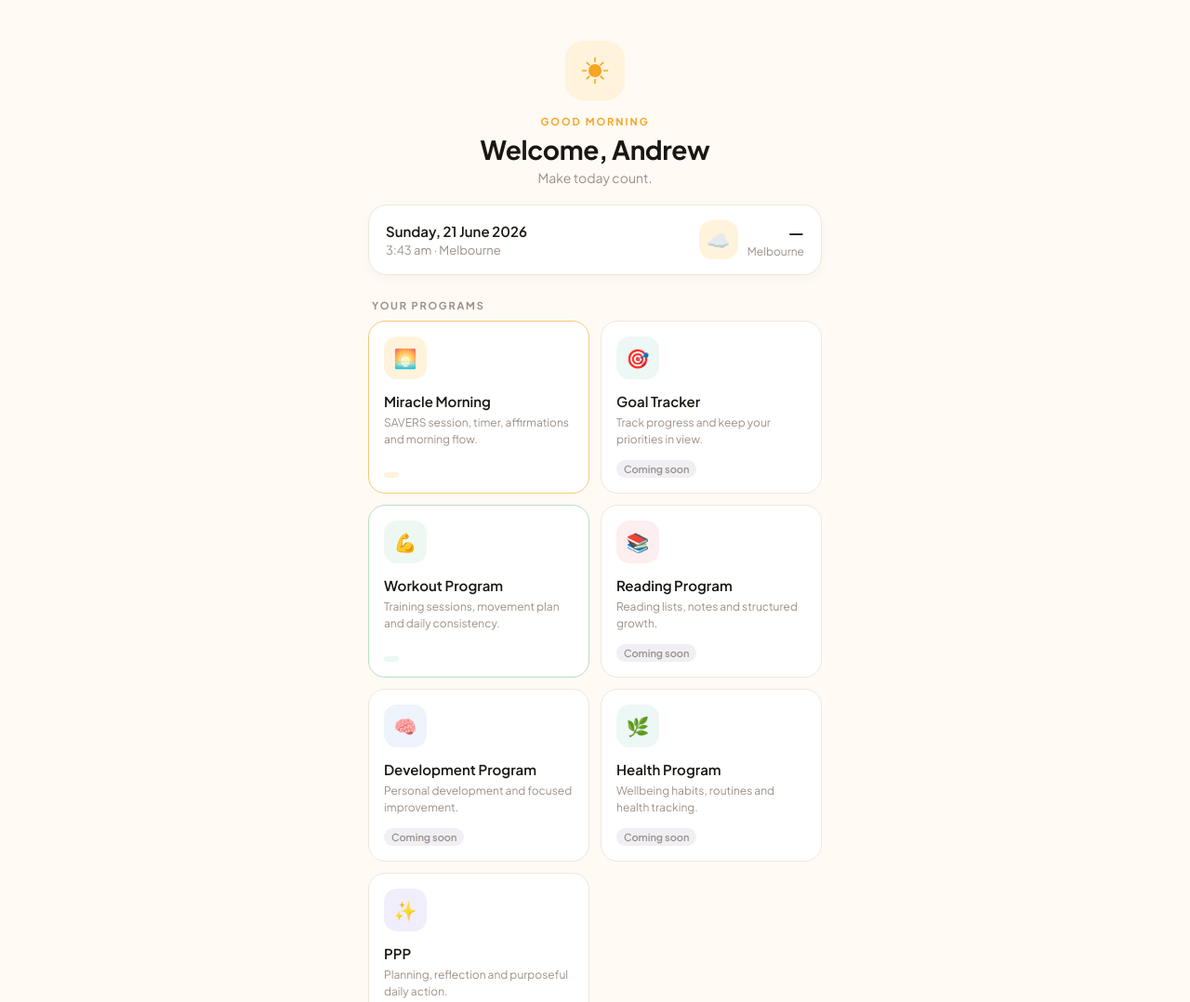
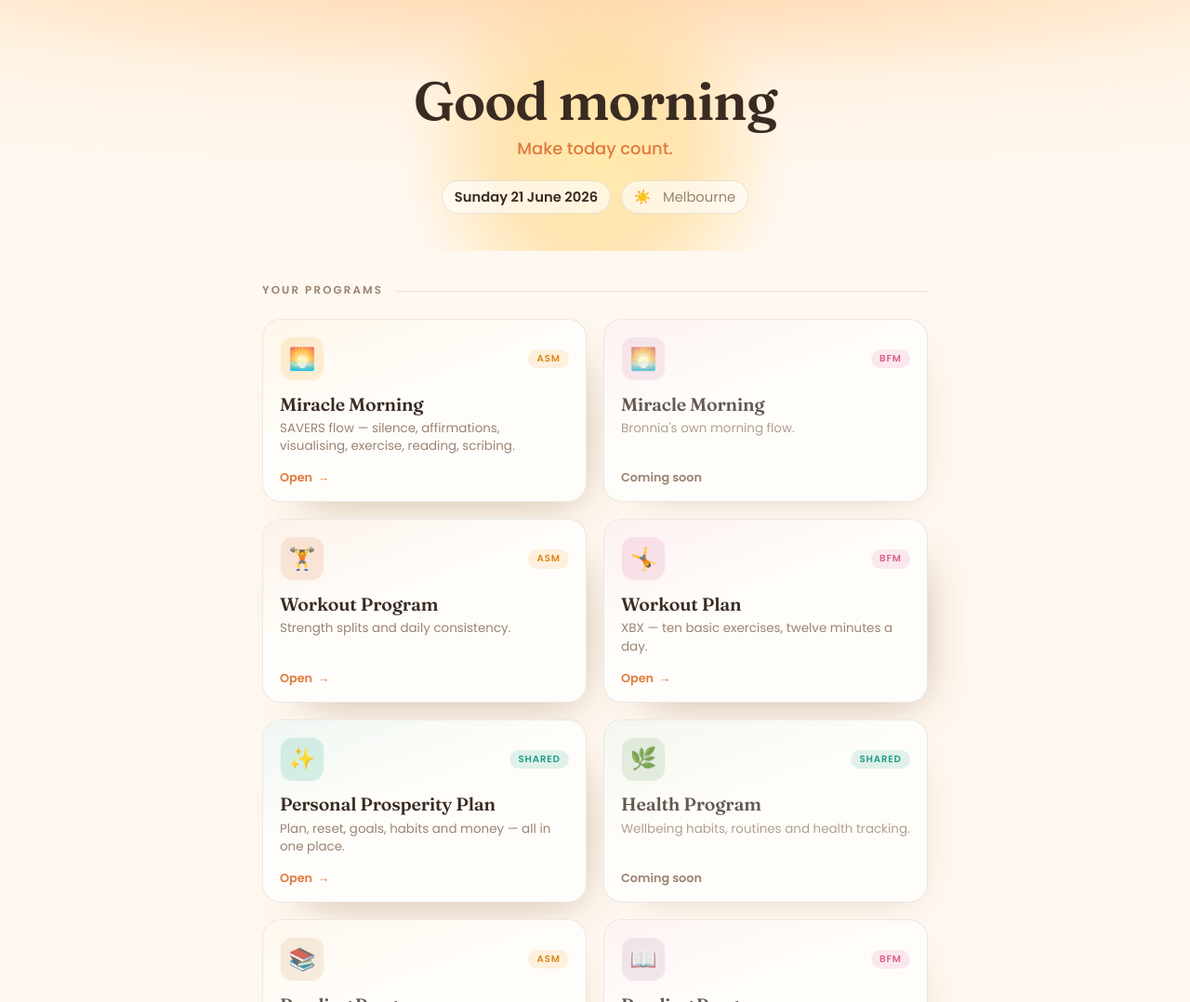
Before and after one commit to asbfmckay/home, a plain HTML site: page index.html in a window 1280 px wide. Shown: the top 1078 px of the page at 93% size. Drawn offline with Linux system fonts and the light colour scheme; no server answers.

Commit message:
index.html

```diff
--- a/index.html
+++ b/index.html
@@ -1,421 +1,299 @@
 <!DOCTYPE html>
-<html lang="en">
+<html lang="en-AU">
 <head>
-  <meta charset="UTF-8" />
-  <meta name="viewport" content="width=device-width, initial-scale=1.0" />
-  <title>Good Morning, Andrew</title>
-  <link rel="icon" type="image/png" href="/favicon.png">
-  <link rel="apple-touch-icon" href="/favicon.png">
-  <meta name="theme-color" content="#fff8f0">
-  <link href="https://fonts.googleapis.com/css2?family=Plus+Jakarta+Sans:wght@300;400;500;600;700&display=swap" rel="stylesheet">
+<meta charset="UTF-8">
+<meta name="viewport" content="width=device-width, initial-scale=1.0, viewport-fit=cover">
+<meta name="theme-color" content="#FFF3E4">
+<meta name="apple-mobile-web-app-capable" content="yes">
+<meta name="apple-mobile-web-app-status-bar-style" content="default">
+<title>Home</title>
+<link rel="preconnect" href="https://fonts.googleapis.com">
+<link rel="preconnect" href="https://fonts.gstatic.com" crossorigin>
+<link href="https://fonts.googleapis.com/css2?family=Fraunces:opsz,wght@9..144,400;9..144,500;9..144,600;9..144,700&family=Poppins:wght@400;500;600&display=swap" rel="stylesheet">
+<style>
+  :root{
+    --paper:#FFF8F0;
+    --paper-warm:#FFF3E4;
+    --peach:#FFE3C4;
+    --apricot:#FFD0A0;
+    --gold:#F5A623;
+    --terra:#E07A3E;
+    --ink:#3A2B22;
+    --muted:#9A8472;
+    --line:rgba(58,43,34,.10);
+    --card:#FFFDFA;
+    --shadow:18px 22px 50px -28px rgba(120,72,24,.45);
+    --shadow-hover:22px 30px 60px -26px rgba(120,72,24,.55);
+    /* owners */
+    --asm:#D9881A;      --asm-bg:rgba(245,166,35,.14);
+    --bfm:#D85F8C;      --bfm-bg:rgba(224,105,154,.14);
+    --shared:#1E9E86;   --shared-bg:rgba(31,169,134,.14);
+  }
 
-  <style>
-    *, *::before, *::after { box-sizing: border-box; margin: 0; padding: 0; }
+  *{box-sizing:border-box;margin:0;padding:0}
+  html{-webkit-text-size-adjust:100%}
+  body{
+    font-family:"Poppins",system-ui,sans-serif;
+    color:var(--ink);
+    background:var(--paper);
+    line-height:1.5;
+    min-height:100dvh;
+    -webkit-font-smoothing:antialiased;
+    overflow-x:hidden;
+  }
 
-    :root {
-      --sun:       #f5a623;
-      --sun-light: #fff3dc;
-      --sun-mid:   #fde8b4;
-      --sun-text:  #b36b00;
-      --bg:        #fffaf4;
-      --bg-card:   #ffffff;
-      --border:    #ede8e0;
-      --border-md: #e0d9ce;
-      --text-h:    #1a1612;
-      --text-body: #3d3530;
-      --text-dim:  #9b9088;
-      --green:     #2d8a4e;
-      --green-bg:  #eef8f2;
-      --green-bdr: #b6dfc5;
-      --teal-bg:   #edf8f6;
-      --teal-bdr:  #bfe8dd;
-      --blue-bg:   #eef3fc;
-      --blue-bdr:  #c7d8f4;
-      --purple-bg: #f0eefb;
-      --purple-bdr:#d8d0ef;
-      --rose-bg:   #fdeef0;
-      --rose-bdr:  #f1c8cf;
-      --amber:     #b36b00;
-      --amber-bdr: #f3c97a;
-    }
+  /* ---------- Dawn hero ---------- */
+  .dawn{
+    position:relative;
+    padding:clamp(40px,9vw,80px) 22px clamp(26px,5vw,40px);
+    background:
+      radial-gradient(120% 90% at 50% -18%, var(--apricot) 0%, var(--peach) 32%, var(--paper-warm) 60%, var(--paper) 100%);
+    overflow:hidden;
+    text-align:center;
+  }
+  .sun{
+    position:absolute;
+    top:-14%; left:50%;
+    width:min(420px,72vw); aspect-ratio:1;
+    transform:translate(-50%,0);
+    background:radial-gradient(circle at 50% 50%,
+        rgba(255,221,158,.95) 0%,
+        rgba(255,201,120,.55) 32%,
+        rgba(255,201,120,0) 68%);
+    filter:blur(6px);
+    pointer-events:none;
+    animation:rise 1.5s cubic-bezier(.16,.84,.32,1) both, breathe 8s ease-in-out 1.6s infinite;
+  }
+  @keyframes rise{from{opacity:0;transform:translate(-50%,42px) scale(.9)}to{opacity:1;transform:translate(-50%,0) scale(1)}}
+  @keyframes breathe{0%,100%{filter:blur(6px) brightness(1)}50%{filter:blur(10px) brightness(1.06)}}
 
-    body {
-      font-family: 'Plus Jakarta Sans', -apple-system, BlinkMacSystemFont, sans-serif;
-      min-height: 100vh;
-      background: var(--bg);
-      color: var(--text-body);
-      display: flex;
-      flex-direction: column;
-      align-items: center;
-      padding: 0 0 60px;
-      -webkit-tap-highlight-color: transparent;
-    }
+  .hero{position:relative;max-width:760px;margin:0 auto}
+  .greeting{
+    font-family:"Fraunces",serif;
+    font-weight:600;
+    font-size:clamp(2.4rem,9vw,3.6rem);
+    line-height:1.02;
+    letter-spacing:-.02em;
+    color:var(--ink);
+    animation:fadeUp .8s ease both .15s;
+  }
+  .subline{
+    margin-top:.5rem;
+    font-size:clamp(1rem,3.5vw,1.12rem);
+    color:var(--terra);
+    font-weight:500;
+    animation:fadeUp .8s ease both .25s;
+  }
+  .meta{
+    margin-top:1.25rem;
+    display:inline-flex;align-items:center;gap:.7rem;flex-wrap:wrap;justify-content:center;
+    font-size:.92rem;color:var(--muted);
+    animation:fadeUp .8s ease both .35s;
+  }
+  .meta .pill{
+    display:inline-flex;align-items:center;gap:.4rem;
+    background:rgba(255,255,255,.6);
+    border:1px solid var(--line);
+    padding:.4rem .8rem;border-radius:999px;
+    backdrop-filter:blur(6px);
+  }
+  .meta .pill b{font-weight:600;color:var(--ink)}
 
-    .header {
-      width: 100%;
-      max-width: 520px;
-      padding: 44px 24px 20px;
-      text-align: center;
-    }
+  /* ---------- Programs ---------- */
+  main{max-width:760px;margin:0 auto;padding:clamp(20px,5vw,34px) 22px clamp(48px,9vw,72px)}
+  .section-label{
+    font-family:"Poppins",sans-serif;
+    font-size:.74rem;font-weight:600;letter-spacing:.18em;text-transform:uppercase;
+    color:var(--muted);
+    display:flex;align-items:center;gap:.85rem;
+    margin-bottom:1.3rem;
+  }
+  .section-label::after{content:"";flex:1;height:1px;background:var(--line)}
 
-    .sun-wrap {
-      width: 64px;
-      height: 64px;
-      background: var(--sun-light);
-      border-radius: 20px;
-      display: flex;
-      align-items: center;
-      justify-content: center;
-      margin: 0 auto 16px;
-    }
+  .grid{display:grid;grid-template-columns:repeat(2,1fr);gap:clamp(12px,2.6vw,18px)}
+  @media (max-width:540px){.grid{grid-template-columns:1fr}}
 
-    .eyebrow {
-      font-size: 11px;
-      font-weight: 700;
-      letter-spacing: 0.18em;
-      text-transform: uppercase;
-      color: var(--sun);
-      margin-bottom: 6px;
-    }
+  .tile{
+    position:relative;
+    display:flex;flex-direction:column;
+    background:var(--card);
+    border:1px solid var(--line);
+    border-radius:20px;
+    padding:18px 18px 16px;
+    text-decoration:none;color:inherit;
+    box-shadow:var(--shadow);
+    transition:transform .28s cubic-bezier(.2,.8,.3,1), box-shadow .28s, border-color .28s;
+    min-height:158px;
+    animation:fadeUp .7s ease both;
+    overflow:hidden;
+  }
+  .tile::before{
+    content:"";position:absolute;inset:0;border-radius:inherit;
+    background:linear-gradient(160deg, var(--tint,transparent) 0%, transparent 42%);
+    opacity:.5;pointer-events:none;
+  }
+  .tile-top{display:flex;align-items:center;justify-content:space-between;margin-bottom:.85rem;position:relative}
+  .medallion{
+    width:48px;height:48px;border-radius:14px;
+    display:grid;place-items:center;font-size:1.45rem;
+    background:var(--mbg,var(--paper-warm));
+    box-shadow:inset 0 0 0 1px rgba(255,255,255,.6);
+  }
+  .chip{
+    font-size:.64rem;font-weight:600;letter-spacing:.08em;text-transform:uppercase;
+    padding:.32rem .58rem;border-radius:999px;line-height:1;white-space:nowrap;
+  }
+  .chip-asm{color:var(--asm);background:var(--asm-bg)}
+  .chip-bfm{color:var(--bfm);background:var(--bfm-bg)}
+  .chip-shared{color:var(--shared);background:var(--shared-bg)}
 
-    .title {
-      font-size: 28px;
-      font-weight: 700;
-      color: var(--text-h);
-      letter-spacing: -0.4px;
-      margin-bottom: 4px;
-    }
+  .tile-title{
+    font-family:"Fraunces",serif;font-weight:600;
+    font-size:1.22rem;line-height:1.15;letter-spacing:-.01em;
+    margin-bottom:.3rem;position:relative;
+  }
+  .tile-desc{font-size:.84rem;color:var(--muted);line-height:1.45;position:relative;flex:1}
+  .go{
+    margin-top:.9rem;font-size:.8rem;font-weight:600;color:var(--terra);
+    display:inline-flex;align-items:center;gap:.35rem;position:relative;
+  }
+  .go .arrow{transition:transform .28s ease}
 
-    .tagline {
-      font-size: 14px;
-      color: var(--text-dim);
-    }
+  /* live tile interactions */
+  @media (hover:hover){
+    .tile.live:hover{transform:translateY(-5px);box-shadow:var(--shadow-hover);border-color:rgba(224,122,62,.35)}
+    .tile.live:hover .arrow{transform:translateX(4px)}
+  }
+  .tile.live:active{transform:translateY(-1px)}
+  .tile:focus-visible{outline:3px solid var(--gold);outline-offset:3px}
 
-    .info-bar {
-      width: 100%;
-      max-width: 520px;
-      padding: 0 16px;
-    }
+  /* coming soon */
+  .tile.soon{cursor:default;box-shadow:10px 16px 38px -30px rgba(120,72,24,.4)}
+  .tile.soon .medallion{filter:grayscale(.25);opacity:.85}
+  .tile.soon .tile-title,.tile.soon .tile-desc{opacity:.78}
+  .tile.soon .go{color:var(--muted)}
 
-    .info-card {
-      background: var(--bg-card);
-      border: 1.5px solid var(--border);
-      border-radius: 20px;
-      padding: 16px 18px;
-      display: flex;
-      align-items: center;
-      justify-content: space-between;
-      gap: 14px;
-      box-shadow: 0 4px 16px rgba(0,0,0,0.03);
-    }
+  footer{
+    text-align:center;margin-top:clamp(30px,6vw,46px);
+    font-size:.78rem;color:var(--muted);
+  }
+  footer .heart{color:var(--terra)}
 
-    .date-time .date {
-      font-size: 15px;
-      font-weight: 600;
-      color: var(--text-h);
-    }
+  @keyframes fadeUp{from{opacity:0;transform:translateY(14px)}to{opacity:1;transform:translateY(0)}}
 
-    .date-time .time {
-      font-size: 13px;
-      color: var(--text-dim);
-      margin-top: 3px;
-    }
-
-    .weather-right {
-      display: flex;
-      align-items: center;
-      gap: 10px;
-      text-align: right;
-    }
-
-    .weather-icon {
-      width: 42px;
-      height: 42px;
-      border-radius: 14px;
-      background: var(--sun-light);
-      display: flex;
-      align-items: center;
-      justify-content: center;
-      font-size: 20px;
-      flex-shrink: 0;
-    }
-
-    .weather-temp {
-      font-size: 18px;
-      font-weight: 600;
-      color: var(--text-h);
-    }
-
-    .weather-desc {
-      font-size: 12px;
-      color: var(--text-dim);
-      margin-top: 2px;
-    }
-
-    .section-label {
-      width: 100%;
-      max-width: 520px;
-      padding: 26px 20px 10px;
-      font-size: 11px;
-      font-weight: 700;
-      letter-spacing: 0.16em;
-      text-transform: uppercase;
-      color: var(--text-dim);
-    }
-
-    .links-grid {
-      width: 100%;
-      max-width: 520px;
-      padding: 0 16px;
-      display: grid;
-      grid-template-columns: 1fr 1fr;
-      gap: 12px;
-    }
-
-    .app-card {
-      background: var(--bg-card);
-      border: 1.5px solid var(--border);
-      border-radius: 18px;
-      padding: 16px;
-      text-decoration: none;
-      display: flex;
-      flex-direction: column;
-      align-items: flex-start;
-      gap: 14px;
-      min-height: 132px;
-      transition: transform 0.13s ease, border-color 0.13s ease, box-shadow 0.13s ease;
-      cursor: pointer;
-      color: inherit;
-    }
-
-    .app-card:active { transform: scale(0.98); }
-
-    @media (hover: hover) {
-      .app-card:hover {
-        border-color: var(--border-md);
-        box-shadow: 0 4px 16px rgba(0,0,0,0.06);
-        transform: translateY(-1px);
-      }
-    }
-
-    .app-card.live-amber { border-color: var(--amber-bdr); }
-    .app-card.live-green { border-color: var(--green-bdr); }
-
-    @media (hover: hover) {
-      .app-card.live-amber:hover { border-color: var(--sun); }
-      .app-card.live-green:hover { border-color: var(--green); }
-    }
-
-    .card-pill {
-      width: 46px;
-      height: 46px;
-      border-radius: 14px;
-      display: flex;
-      align-items: center;
-      justify-content: center;
-      font-size: 20px;
-      flex-shrink: 0;
-    }
-
-    .pill-amber  { background: var(--sun-light); }
-    .pill-green  { background: var(--green-bg); }
-    .pill-teal   { background: var(--teal-bg); }
-    .pill-blue   { background: var(--blue-bg); }
-    .pill-rose   { background: var(--rose-bg); }
-    .pill-purple { background: var(--purple-bg); }
-
-    .card-body {
-      display: flex;
-      flex-direction: column;
-      gap: 4px;
-      width: 100%;
-    }
-
-    .card-title {
-      font-size: 15px;
-      font-weight: 600;
-      color: var(--text-h);
-      line-height: 1.35;
-    }
-
-    .card-sub {
-      font-size: 12px;
-      color: var(--text-dim);
-      line-height: 1.45;
-    }
-
-    .card-badge {
-      margin-top: auto;
-      font-size: 11px;
-      font-weight: 600;
-      padding: 3px 8px;
-      border-radius: 20px;
-      background: #f0f0f4;
-      color: var(--text-dim);
-    }
-
-    .card-badge.live-amber {
-      background: var(--sun-light);
-      color: var(--amber);
-    }
-
-    .card-badge.live-green {
-      background: var(--green-bg);
-      color: var(--green);
-    }
-  </style>
+  @media (prefers-reduced-motion:reduce){
+    *{animation:none!important;transition:none!important}
+    .tile{opacity:1;transform:none}
+  }
+</style>
 </head>
 <body>
 
-  <div class="header">
-    <div class="sun-wrap">
-      <svg width="36" height="36" viewBox="0 0 56 56" fill="none" xmlns="http://www.w3.org/2000/svg">
-        <circle cx="28" cy="28" r="11" fill="#f5a623"/>
-        <g stroke="#f5a623" stroke-width="2.5" stroke-linecap="round">
-          <line x1="28" y1="7"  x2="28" y2="13"/>
-          <line x1="28" y1="43" x2="28" y2="49"/>
-          <line x1="7"  y1="28" x2="13" y2="28"/>
-          <line x1="43" y1="28" x2="49" y2="28"/>
-          <line x1="14.5" y1="14.5" x2="18.5" y2="18.5"/>
-          <line x1="37.5" y1="37.5" x2="41.5" y2="41.5"/>
-          <line x1="41.5" y1="14.5" x2="37.5" y2="18.5"/>
-          <line x1="18.5" y1="37.5" x2="14.5" y2="41.5"/>
-        </g>
-      </svg>
-    </div>
-    <p class="eyebrow" id="js-greeting">Good morning</p>
-    <h1 class="title">Welcome, Andrew</h1>
-    <p class="tagline">Make today count.</p>
-  </div>
-
-  <div class="info-bar">
-    <div class="info-card">
-      <div class="date-time">
-        <div class="date" id="js-date">Thursday, 16 April 2026</div>
-        <div class="time" id="js-time">—</div>
-      </div>
-      <div class="weather-right">
-        <div class="weather-icon" id="js-wx-icon">☁️</div>
-        <div>
-          <div class="weather-temp" id="js-wx-temp">—°C</div>
-          <div class="weather-desc">Melbourne</div>
-        </div>
+  <header class="dawn">
+    <div class="sun" aria-hidden="true"></div>
+    <div class="hero">
+      <h1 class="greeting" id="greeting">Good morning</h1>
+      <p class="subline">Make today count.</p>
+      <div class="meta">
+        <span class="pill" id="date-pill"><b id="date">—</b></span>
+        <span class="pill" id="weather-pill"><span id="weather-icon">☀️</span> <b id="weather-temp">—</b><span id="weather-place" style="color:var(--muted);font-weight:400">Melbourne</span></span>
       </div>
     </div>
-  </div>
+  </header>
 
-  <div class="section-label">Your Programs</div>
+  <main>
+    <p class="section-label">Your programs</p>
+    <div class="grid" id="grid"></div>
+  </main>
 
-  <div class="links-grid">
-    <a class="app-card live-amber" href="https://asbfmckay.github.io/miracle-morning/">
-      <div class="card-pill pill-amber">🌅</div>
-      <div class="card-body">
-        <div class="card-title">Miracle Morning</div>
-        <div class="card-sub">SAVERS session, timer, affirmations and morning flow.</div>
-      </div>
-      <span class="card-badge live-amber"></span>
-    </a>
+<script>
+/* ---------- Tiles ---------- */
+const programs = [
+  { title:"Miracle Morning", owner:"ASM", icon:"🌅", tint:"rgba(245,166,35,.16)", mbg:"rgba(245,166,35,.16)",
+    desc:"SAVERS flow — silence, affirmations, visualising, exercise, reading, scribing.",
+    href:"https://asbfmckay.github.io/miracle-morning/" },
 
-    <a class="app-card" href="#" onclick="return false;">
-      <div class="card-pill pill-teal">🎯</div>
-      <div class="card-body">
-        <div class="card-title">Goal Tracker</div>
-        <div class="card-sub">Track progress and keep your priorities in view.</div>
-      </div>
-      <span class="card-badge">Coming soon</span>
-    </a>
+  { title:"Miracle Morning", owner:"BFM", icon:"🌅", tint:"rgba(224,105,154,.14)", mbg:"rgba(224,105,154,.16)",
+    desc:"Bronnia's own morning flow.", href:null },
 
-    <a class="app-card live-green" href="https://asbfmckay.github.io/workout-app/">
-      <div class="card-pill pill-green">💪</div>
-      <div class="card-body">
-        <div class="card-title">Workout Program</div>
-        <div class="card-sub">Training sessions, movement plan and daily consistency.</div>
-      </div>
-      <span class="card-badge live-green"></span>
-    </a>
+  { title:"Workout Program", owner:"ASM", icon:"🏋️", tint:"rgba(224,122,62,.16)", mbg:"rgba(224,122,62,.16)",
+    desc:"Strength splits and daily consistency.",
+    href:"https://asbfmckay.github.io/workout-app/" },
 
-    <a class="app-card" href="#" onclick="return false;">
-      <div class="card-pill pill-rose">📚</div>
-      <div class="card-body">
-        <div class="card-title">Reading Program</div>
-        <div class="card-sub">Reading lists, notes and structured growth.</div>
-      </div>
-      <span class="card-badge">Coming soon</span>
-    </a>
+  { title:"Workout Plan", owner:"BFM", icon:"🤸", tint:"rgba(224,105,154,.16)", mbg:"rgba(224,105,154,.16)",
+    desc:"XBX — ten basic exercises, twelve minutes a day.",
+    href:"https://asbfmckay.github.io/xbx-workout/" },
 
-    <a class="app-card" href="#" onclick="return false;">
-      <div class="card-pill pill-blue">🧠</div>
-      <div class="card-body">
-        <div class="card-title">Development Program</div>
-        <div class="card-sub">Personal development and focused improvement.</div>
-      </div>
-      <span class="card-badge">Coming soon</span>
-    </a>
+  { title:"Personal Prosperity Plan", owner:"Shared", icon:"✨", tint:"rgba(31,169,134,.14)", mbg:"rgba(31,169,134,.16)",
+    desc:"Plan, reset, goals, habits and money — all in one place.",
+    href:"https://asbfmckay.github.io/ppp/" },
 
-    <a class="app-card" href="#" onclick="return false;">
-      <div class="card-pill pill-teal">🌿</div>
-      <div class="card-body">
-        <div class="card-title">Health Program</div>
-        <div class="card-sub">Wellbeing habits, routines and health tracking.</div>
-      </div>
-      <span class="card-badge">Coming soon</span>
-    </a>
+  { title:"Health Program", owner:"Shared", icon:"🌿", tint:"rgba(91,165,91,.14)", mbg:"rgba(91,165,91,.18)",
+    desc:"Wellbeing habits, routines and health tracking.", href:null },
 
-    <a class="app-card" href="#" onclick="return false;">
-      <div class="card-pill pill-purple">✨</div>
-      <div class="card-body">
-        <div class="card-title">PPP</div>
+  { title:"Reading Program", owner:"ASM", icon:"📚", tint:"rgba(245,166,35,.12)", mbg:"rgba(201,138,43,.16)",
+    desc:"Reading lists, notes and structured growth.", href:null },
 
-        <div class="card-sub">Planning, reflection and purposeful daily action.</div>
-      </div>
-      <span class="card-badge">Coming soon</span>
-    </a>
-  </div>
+  { title:"Reading Program", owner:"BFM", icon:"📖", tint:"rgba(224,105,154,.12)", mbg:"rgba(176,122,176,.18)",
+    desc:"Bronnia's reading lists and notes.", href:null },
+];
 
-  <script>
-    function updateClock() {
-      const now = new Date();
-      const days = ['Sunday','Monday','Tuesday','Wednesday','Thursday','Friday','Saturday'];
-      const months = ['January','February','March','April','May','June','July','August','September','October','November','December'];
-      document.getElementById('js-date').textContent =
-        days[now.getDay()] + ', ' + now.getDate() + ' ' + months[now.getMonth()] + ' ' + now.getFullYear();
-      const h = now.getHours(), m = now.getMinutes();
-      const ampm = h >= 12 ? 'pm' : 'am';
-      const h12 = h % 12 || 12;
-      document.getElementById('js-time').textContent =
-        h12 + ':' + String(m).padStart(2,'0') + ' ' + ampm + ' · Melbourne';
+const chipClass = { ASM:"chip-asm", BFM:"chip-bfm", Shared:"chip-shared" };
 
-      const greetEl = document.getElementById('js-greeting');
-      if (h >= 12 && h < 17) greetEl.textContent = 'Good afternoon';
-      else if (h >= 17) greetEl.textContent = 'Good evening';
-      else greetEl.textContent = 'Good morning';
-    }
-    updateClock();
-    setInterval(updateClock, 30000);
+const grid = document.getElementById("grid");
+programs.forEach((p, i) => {
+  const live = !!p.href;
+  const el = document.createElement(live ? "a" : "div");
+  el.className = "tile " + (live ? "live" : "soon");
+  el.style.setProperty("--tint", p.tint);
+  el.style.animationDelay = (0.12 + i * 0.05) + "s";
+  if (live){ el.href = p.href; }
 
-    async function loadWeather() {
-      try {
-        const url = 'https://api.open-meteo.com/v1/forecast?latitude=-37.8136&longitude=144.9631&current=temperature_2m,weathercode&temperature_unit=celsius&timezone=Australia%2FMelbourne';
-        const res = await fetch(url);
-        const d = await res.json();
-        const temp = Math.round(d.current.temperature_2m);
-        const code = d.current.weathercode;
-        const icons = {
-          0:'☀️',1:'🌤️',2:'⛅',3:'☁️',
-          45:'🌫️',48:'🌫️',
-          51:'🌦️',53:'🌦️',55:'🌧️',
-          61:'🌧️',63:'🌧️',65:'🌧️',
-          71:'🌨️',73:'🌨️',75:'🌨️',
-          80:'🌦️',81:'🌦️',82:'🌧️',
-          95:'⛈️',96:'⛈️',99:'⛈️'
-        };
-        document.getElementById('js-wx-icon').textContent = icons[code] || '🌡️';
-        document.getElementById('js-wx-temp').textContent = temp + '°C';
-      } catch(e) {
-        document.getElementById('js-wx-temp').textContent = '—';
-      }
-    }
-    loadWeather();
-  </script>
+  el.innerHTML = `
+    <div class="tile-top">
+      <span class="medallion" style="--mbg:${p.mbg}" aria-hidden="true">${p.icon}</span>
+      <span class="chip ${chipClass[p.owner]}">${p.owner}</span>
+    </div>
+    <h2 class="tile-title">${p.title}</h2>
+    <p class="tile-desc">${p.desc}</p>
+    <span class="go">${ live
+        ? 'Open <span class="arrow">→</span>'
+        : 'Coming soon' }</span>
+  `;
+  grid.appendChild(el);
+});
+
+/* ---------- Greeting + date ---------- */
+const now = new Date();
+const h = now.getHours();
+document.getElementById("greeting").textContent =
+  h < 12 ? "Good morning" : h < 17 ? "Good afternoon" : "Good evening";
+document.getElementById("date").textContent =
+  now.toLocaleDateString("en-AU", { weekday:"long", day:"numeric", month:"long", year:"numeric" });
+
+/* ---------- Live weather (Melbourne, Open-Meteo, no key) ---------- */
+const wmo = {
+  0:["☀️","Clear"],1:["🌤️","Mostly clear"],2:["⛅","Partly cloudy"],3:["☁️","Overcast"],
+  45:["🌫️","Fog"],48:["🌫️","Fog"],
+  51:["🌦️","Drizzle"],53:["🌦️","Drizzle"],55:["🌦️","Drizzle"],56:["🌦️","Drizzle"],57:["🌦️","Drizzle"],
+  61:["🌧️","Rain"],63:["🌧️","Rain"],65:["🌧️","Heavy rain"],66:["🌧️","Rain"],67:["🌧️","Rain"],
+  71:["🌨️","Snow"],73:["🌨️","Snow"],75:["🌨️","Snow"],77:["🌨️","Snow"],
+  80:["🌦️","Showers"],81:["🌦️","Showers"],82:["🌧️","Heavy showers"],
+  85:["🌨️","Snow showers"],86:["🌨️","Snow showers"],
+  95:["⛈️","Storms"],96:["⛈️","Storms"],99:["⛈️","Storms"]
+};
+fetch("https://api.open-meteo.com/v1/forecast?latitude=-37.8136&longitude=144.9631&current=temperature_2m,weather_code&timezone=auto")
+  .then(r => r.json())
+  .then(d => {
+    const c = d.current;
+    const [icon] = wmo[c.weather_code] || ["☀️","—"];
+    document.getElementById("weather-icon").textContent = icon;
+    document.getElementById("weather-temp").textContent = Math.round(c.temperature_2m) + "°C";
+  })
+  .catch(() => {
+    document.getElementById("weather-temp").textContent = "";
+    document.getElementById("weather-icon").textContent = "☀️";
+  });
+</script>
 </body>
 </html>
```
